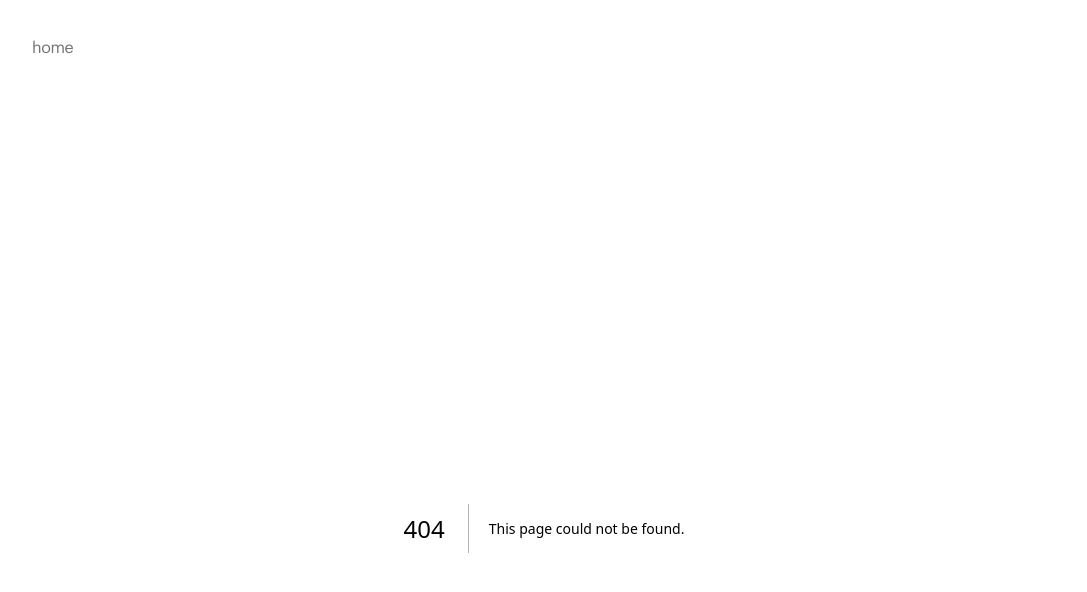
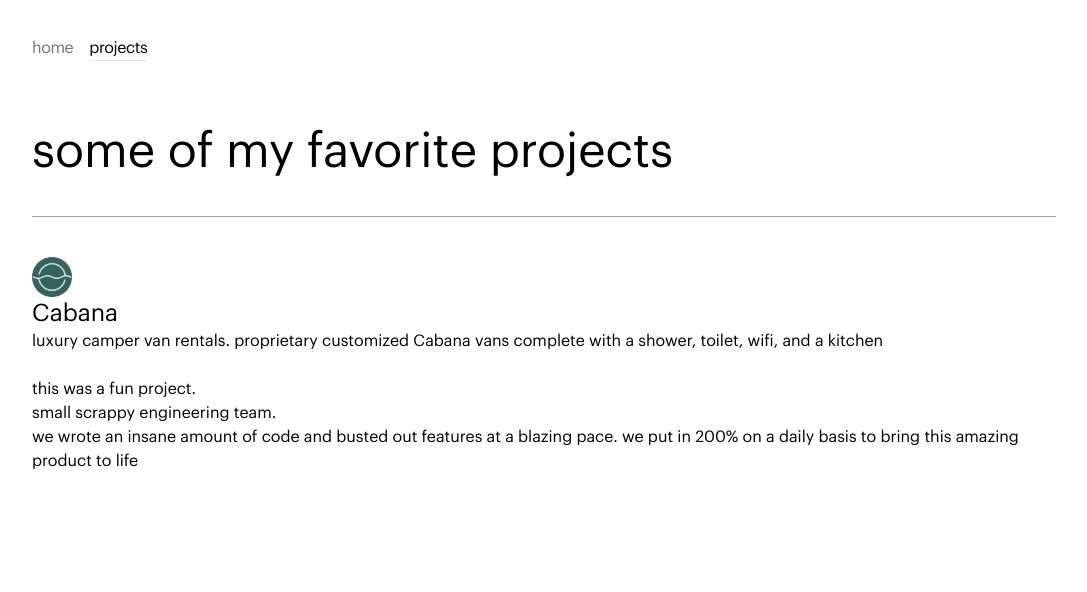
Before and after one commit to mdalpozzo/personal-site-next-2023, a Next.js app: page /projects in a window 1280 px wide. Before the commit this address had no page. Shown: the top 592 px of the page, without its empty margins (96-1183 px from the left). Built offline with nearby package versions, Linux system fonts and the light colour scheme.

Commit message:
add cabana project.

```diff
--- a/app/_components/CustomImage.tsx
+++ b/app/_components/CustomImage.tsx
@@ -14,7 +14,7 @@
   return (
     <div
       className={cn([
-        'bg-zinc-100 dark:bg-zinc-950 w-full h-full',
+        'w-full h-full',
         // { 'animate-pulse': !loaded },
       ])}
     >
--- a/app/_components/sidebar.tsx
+++ b/app/_components/sidebar.tsx
@@ -8,6 +8,9 @@
 const navItems = {
   '/': {
     name: 'home',
+  },
+  '/projects': {
+    name: 'projects',
   },
   // '/blog': {
   //   name: 'blog',
--- a/app/page.tsx
+++ b/app/page.tsx
@@ -19,7 +19,7 @@
   return (
     <section className="w-full">
       <div className="min-h-[240px] h-[40vh] md:h-[30vh] w-full flex flex-row gap-6 md:gap-20">
-        <div className="w-1/3 min-w-[120px] h-full relative bg-zinc-950">
+        <div className="w-1/3 min-w-[120px] h-full relative">
           <CustomImage
             src="/images/marlin-portrait-photo.jpeg"
             alt="Personal Portrait"
--- /dev/null
+++ b/app/projects/page.tsx
@@ -0,0 +1,37 @@
+import Link from 'next/link'
+import { CustomImage } from '../_components/CustomImage'
+import { DividerHorizontal } from '../_components/DividerHorizontal'
+
+export default function ProjectsPage() {
+  return (
+    <div>
+      <h1 className="text-5xl">some of my favorite projects</h1>
+
+      <DividerHorizontal />
+
+      <p></p>
+
+      <div className="h-10 w-10 relative">
+        <Link href="https://www.cabana.life/">
+          <CustomImage
+            fill
+            alt="Cabana Vans logo"
+            src="/images/cabana-logo-512x512.png"
+          />
+        </Link>
+      </div>
+      <p className='text-2xl'>Cabana</p>
+      <p className='mb-6'>
+        luxury camper van rentals. proprietary customized Cabana vans complete
+        with a shower, toilet, wifi, and a kitchen
+      </p>
+      <p>this was a fun project. </p>
+      <p>small scrappy engineering team.</p>
+      <p>
+        we wrote an insane amount of code and busted out features at a blazing
+        pace. we put in 200% on a daily basis to bring this amazing product to
+        life
+      </p>
+    </div>
+  )
+}
```
Also changed, not shown: public/images/cabana-logo-512x512.png (added).
